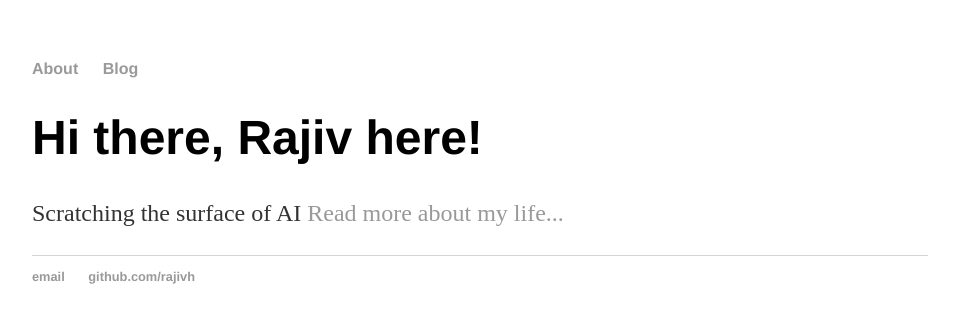
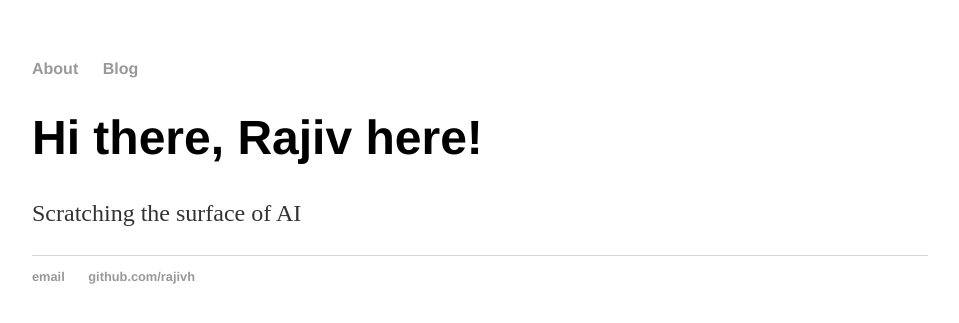
Before and after one commit to Rajivh/rajivh.github.io, a Jekyll site: the page built from index.html, in a window 1280 px wide. Shown: the top 323 px of the page, without its empty margins (160-1119 px from the left). Built offline with Jekyll 4.4.1, drawn with Linux system fonts in a browser that asks for light colours.

Commit message:
Update index.html

```diff
--- a/index.html
+++ b/index.html
@@ -4,5 +4,5 @@ title: Rajiv Hemanth
 ---
 <div class="blurb">
 	<h1>Hi there, Rajiv here!</h1>
-	<p>Scratching the surface of AI<em></em> <a href="/about">Read more about my life...</a></p>
+	<p>Scratching the surface of AI<em></em></p>
 </div><!-- /.blurb -->
```
